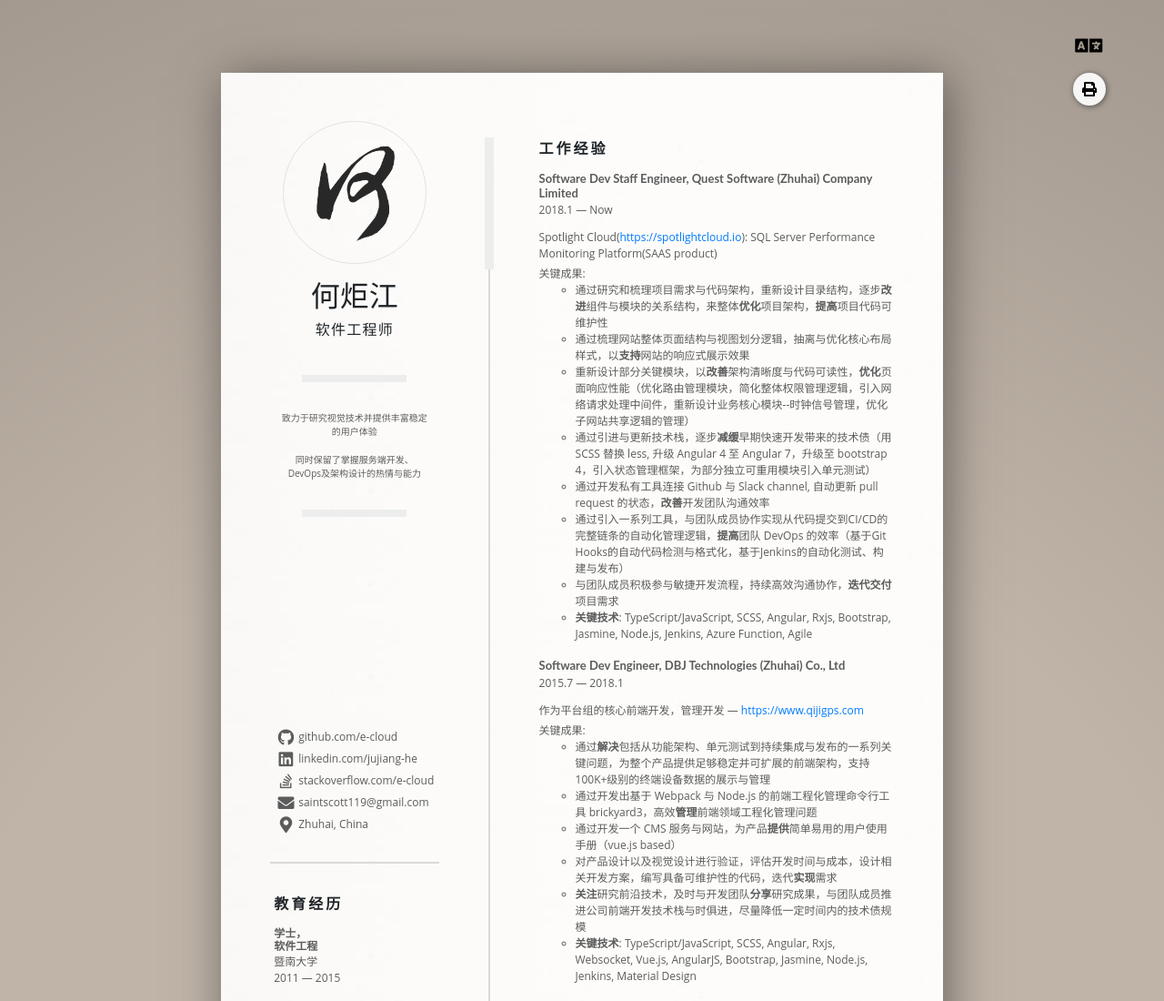
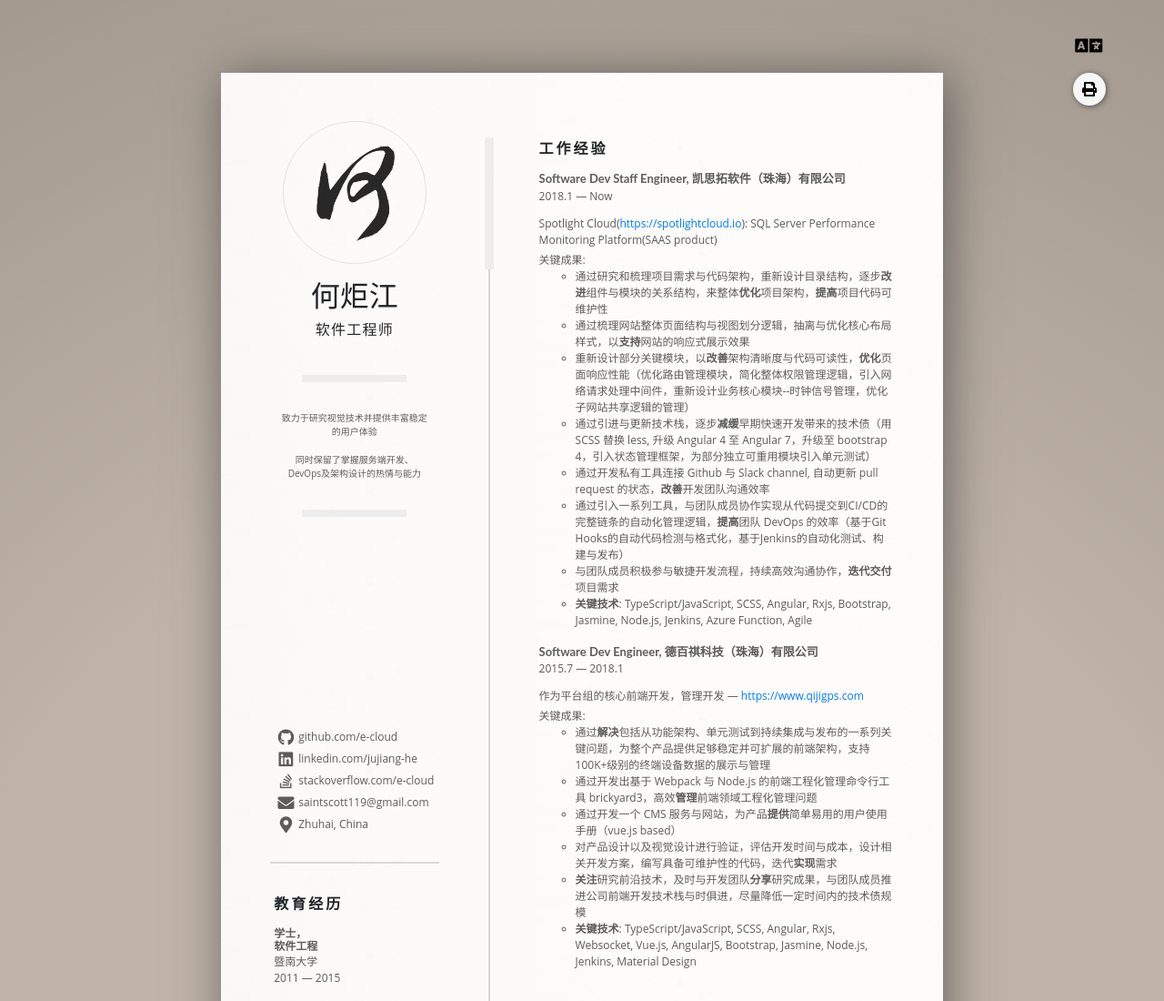
Before and after one commit to e-cloud/resume, a plain HTML site: page cn/index.html in a window 1280 px wide. Shown: the top 1100 px of the page at 91% size. Drawn offline with nearby package versions, Linux system fonts and the light colour scheme; a web font is replaced by a local one.

Commit message:
update company name for cn version

```diff
--- a/cn/index.html
+++ b/cn/index.html
@@ -167,7 +167,7 @@
                   <h4 class="job-info">
                     <span class="title">Software Dev Staff Engineer</span>,
                     <span class="company"
-                      >Quest Software (Zhuhai) Company Limited</span
+                      >凯思拓软件（珠海）有限公司</span
                     >
                   </h4>
                   <p class="duration">
@@ -208,7 +208,7 @@
                   <h4 class="job-info">
                     <span class="title">Software Dev Engineer</span>,
                     <span class="company"
-                      >DBJ Technologies (Zhuhai) Co., Ltd</span
+                      >德百祺科技（珠海）有限公司</span
                     >
                   </h4>
                   <p class="duration">
```
